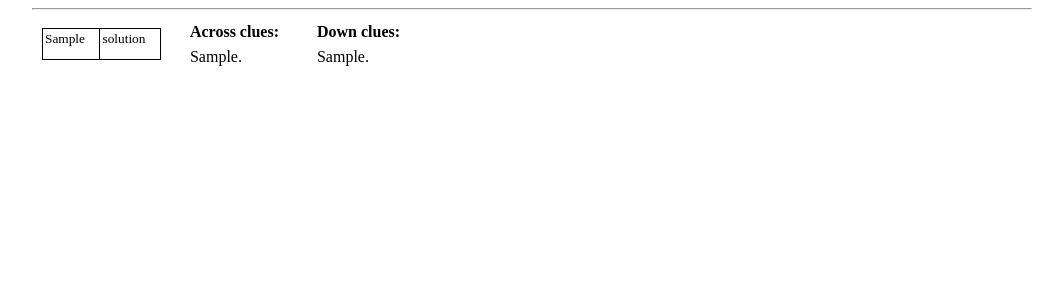
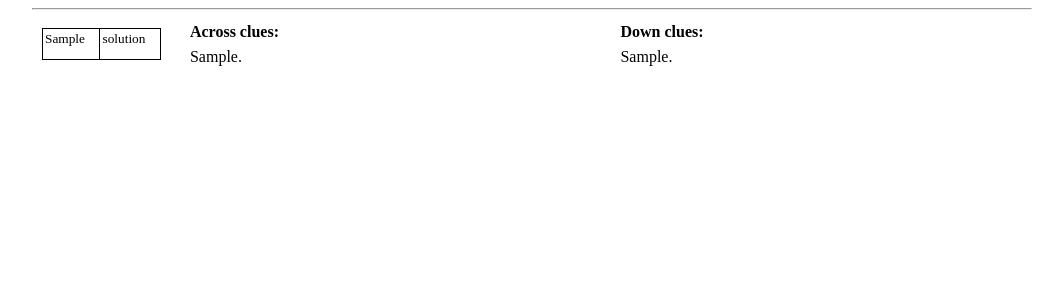
Before and after one commit to JordanKarp/diagramless-solver-web-app, a Flask app: template templates/print.html in a window 1280 px wide. Shown: the part 49-349 px from the top of the page, without its empty margins (108-1171 px from the left). Run offline with Flask 3, Linux system fonts and the light colour scheme; the template is opened without the code that fills it: most values are stand-ins (such as "Sample title", 1, 10 or a date in 2020); some libraries are stand-ins or nearby versions.

Commit message:
Update style.css

```diff
--- a/static/css/style.css
+++ b/static/css/style.css
@@ -183,12 +183,9 @@ table {
     text-align: left;
 }
 
-.printDetails {
+.acrossDetails,
+.downDetails {
     width: 100%;
-}
-
-.printSolutions {
-    float: right;
 }
 
 #diagram {
```
